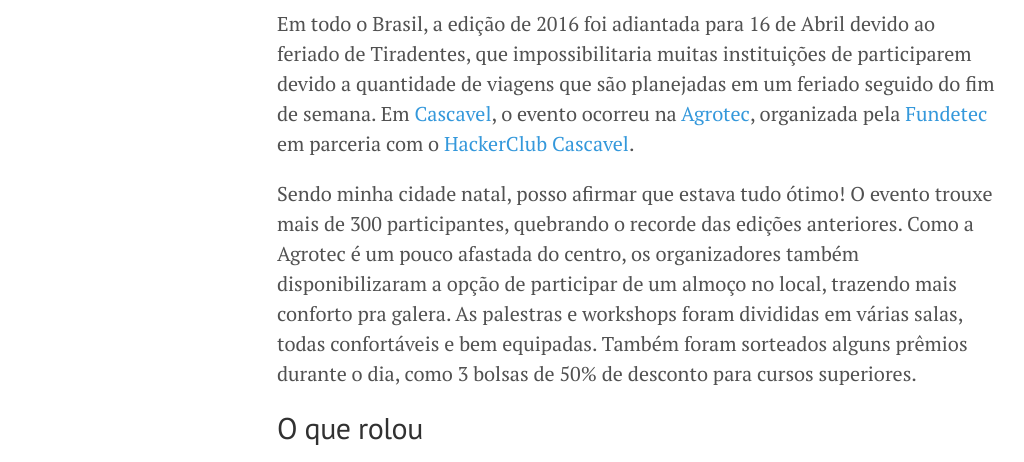
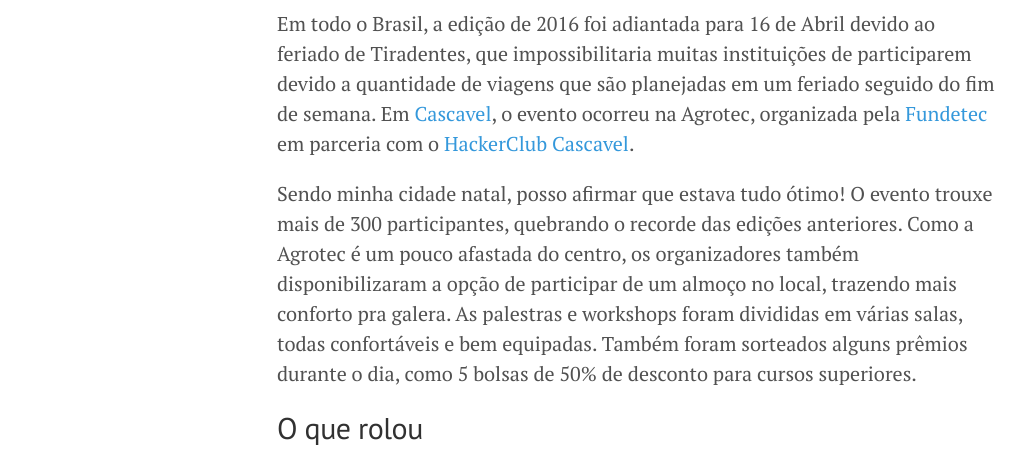
Before and after one commit to jonatasbaldin/jonatasbaldin.github.io, a Jekyll site: the page built from _posts/2016-04-19-flisol2016-cascavel.md, in a window 1280 px wide and 900 px high, scrolled down 528 px. Shown: the part 160-622 px from the top of the window, without its empty margins (3-1027 px from the left). Built offline with Jekyll 4.4.1, drawn with Linux system fonts in a browser that asks for light colours; nearby versions of some CDN libraries; comment, search, counter and statistics services are not loaded.

Commit message:
Fix minor mistakes in FLISOL2016 post

```diff
--- a/_posts/2016-04-19-flisol2016-cascavel.md
+++ b/_posts/2016-04-19-flisol2016-cascavel.md
@@ -13,9 +13,9 @@
 [FLISOL](http://www.flisol.info/) é um evento difusor de software livre na america latina, destinado a todos os públicos, desde estudantes sem conhecimento prévio até experts na área. Ocorre desde 2005 e, a partir de 2008, sempre no último sábado de Abril de cada ano. A entrada é livre e o intuito é promover o acesso, conhecimento e filosofia do Linux e suas ferramentas aos participantes.
 
 ## Cascavel, cidade hospitaleira
-Em todo o Brasil, a edição de 2016 foi adiantada para 16 de Abril devido ao feriado de Tiradentes, que impossibilitaria muitas instituições de participarem devido a quantidade de viagens que são planejadas em um feriado seguido do fim de semana. Em [Cascavel](https://doity.com.br/flisolcascavel2016), o evento ocorreu na [Agrotec](http://www.agrotec.etc.br), organizada pela [Fundetec](http://www.fundetec.org.br) em parceria com o [HackerClub Cascavel](http://hackerclubcascavel.org).
+Em todo o Brasil, a edição de 2016 foi adiantada para 16 de Abril devido ao feriado de Tiradentes, que impossibilitaria muitas instituições de participarem devido a quantidade de viagens que são planejadas em um feriado seguido do fim de semana. Em [Cascavel](https://doity.com.br/flisolcascavel2016), o evento ocorreu na Agrotec, organizada pela [Fundetec](http://www.fundetec.org.br) em parceria com o [HackerClub Cascavel](http://hackerclubcascavel.org).
 
-Sendo minha cidade natal, posso afirmar que estava tudo ótimo! O evento trouxe mais de 300 participantes, quebrando o recorde das edições anteriores. Como a Agrotec é um pouco afastada do centro, os organizadores também disponibilizaram a opção de participar de um almoço no local, trazendo mais conforto pra galera. As palestras e workshops foram divididas em várias salas, todas confortáveis e bem equipadas. Também foram sorteados alguns prêmios durante o dia, como 3 bolsas de 50% de desconto para cursos superiores.
+Sendo minha cidade natal, posso afirmar que estava tudo ótimo! O evento trouxe mais de 300 participantes, quebrando o recorde das edições anteriores. Como a Agrotec é um pouco afastada do centro, os organizadores também disponibilizaram a opção de participar de um almoço no local, trazendo mais conforto pra galera. As palestras e workshops foram divididas em várias salas, todas confortáveis e bem equipadas. Também foram sorteados alguns prêmios durante o dia, como 5 bolsas de 50% de desconto para cursos superiores.
 
 ## O que rolou
 O dia foi cheio, sem tempo para descanço. Houve atividades para todas as idades, áreas e níveis de conhecimento, como robótica para crianças, software livre na educação e segurança de dados.
```
